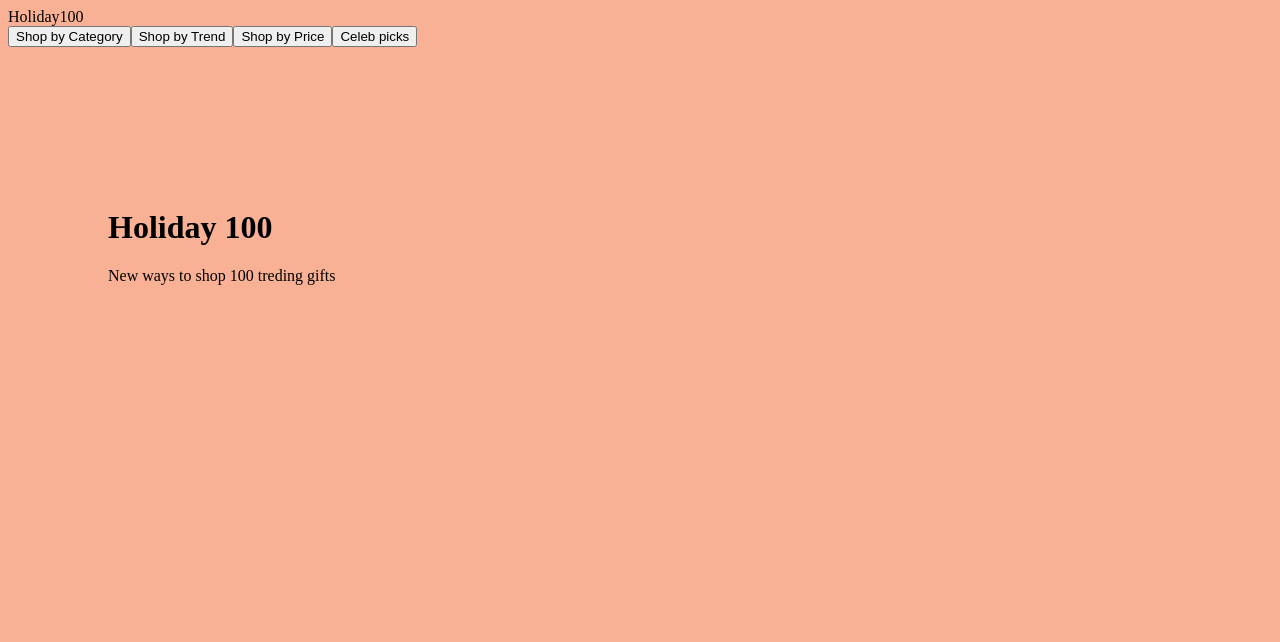
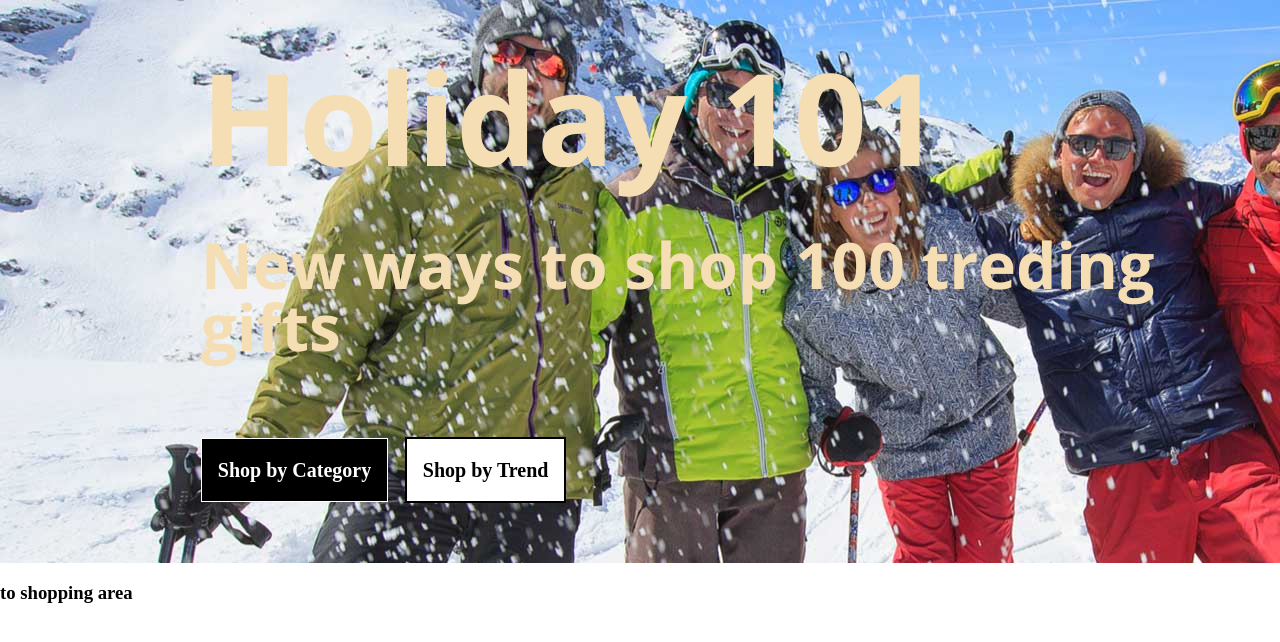
Before and after one commit to Steinar22/winter-shopping, a plain HTML site: page index.html in a window 1280 px wide. Drawn offline with nearby package versions, Linux system fonts and the light colour scheme.

Commit message:
added buttons and background image

```diff
--- a/design.css
+++ b/design.css
@@ -1,12 +1,64 @@
 body,html{
-    background-color: #F8b195;
+    margin: 0;
+    padding: 0 ;
+
 }
 
 .top-section-wrapper{
+    overflow: hidden;
+    padding-left: 16px;
+    padding-right: 16px;
+    object-position: 0%;
+    font-family: "Open Sans", sans-serif;
+    font-optical-sizing: auto;
+    font-weight: 700 ;
+    font-style: normal;
+    font-variation-settings:"wdth" 100;
+    background-image: url(images/background-image.jpg.jpg);
 
 }
 
 .top-section-heading{
-    font-size: ;
-    margin: 162px  100px ;
+    color: wheat;
+    font-size: 4rem;
+    margin: 60px;
+    line-height: 97.3% ;
+    padding-left: 10%;
 }
+.top-section-heading-description{
+    font-size: 1.25rem;
+    line-height: 169.3%;
+
+
+}
+
+
+
+
+.first-button {
+    font-size: 1.25rem;
+    display: inline-block;
+    background-color: black;
+    color: white;
+    padding: 13px 25px;
+    border: 1px solid ;
+    padding: 0  1rem 0 1rem ;
+    font-family: 'open+sans';
+    text-align: center;
+    text-decoration: none;
+
+}
+
+.second-button{
+    font-size: 1.25rem;
+    display: inline-block;
+    background-color: white;
+    color: black;
+    padding: 13px 25px;
+    border: 2px solid ;
+    padding: 0  1rem 0 1rem ;
+    font-family: 'open+sans';
+    text-align: center;
+    text-decoration: none;
+
+}
--- a/index.html
+++ b/index.html
@@ -4,20 +4,28 @@
 <meta charset="UTF-8">
 <meta name="viewport" content="width=8.0, initial-scale=1.0">
 <title>Winter Shopping</title>
+<link rel="preconnect" href="https://fonts.googleapis.com">
+<link rel="preconnect" href="https://fonts.gstatic.com" crossorigin>
+<link href="https://fonts.googleapis.com/css2?family=Open+Sans:ital,wght@0,300..800;1,300..800&display=swap" rel="stylesheet">
 <link rel="stylesheet" href="design.css">
 
 </head>
 <body>
-    <header>Holiday100</header>
 
 <div class="top-section-wrapper">
-    <div class="top-section-buttons">
-        <button>Shop by Category</button><button>Shop by Trend</button><button>Shop by Price</button><button>Celeb picks</button>
-    </div>
+
     <div class="top-section-heading">
-        <h1>Holiday 100</h1>
+        <h1>Holiday 101</h1>
         <div class="top-heading-description">
             <p>New ways to shop 100 treding gifts</p>
+            <div class="our-buttons">
+                <a href="#" class="first-button">Shop by Category</a>
+                <a href="#" class="second-button">Shop by Trend</a>
+            </div>
         </div>
     </div>
 </div>
+
+</body>
+    <h3>to shopping area</h3>
+</html>
```
Also changed, not shown: images/background-image.jpg.jpg (added).
